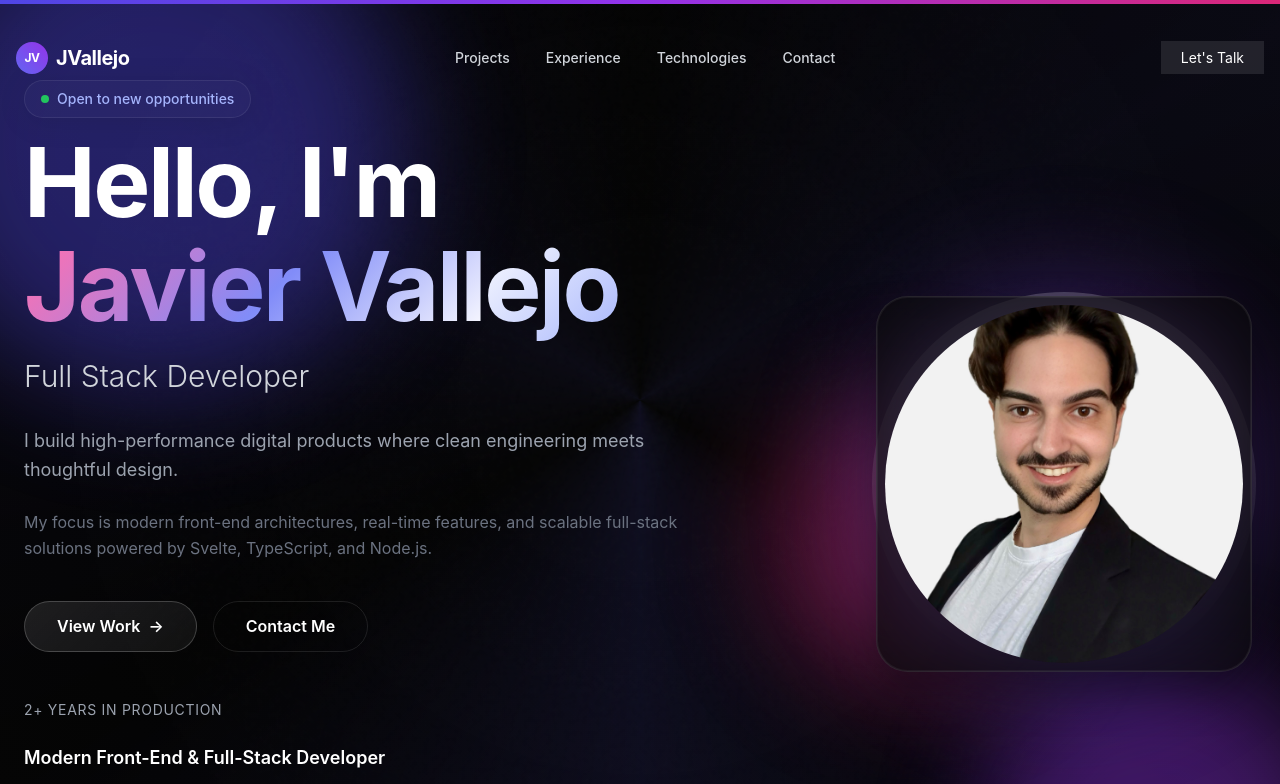
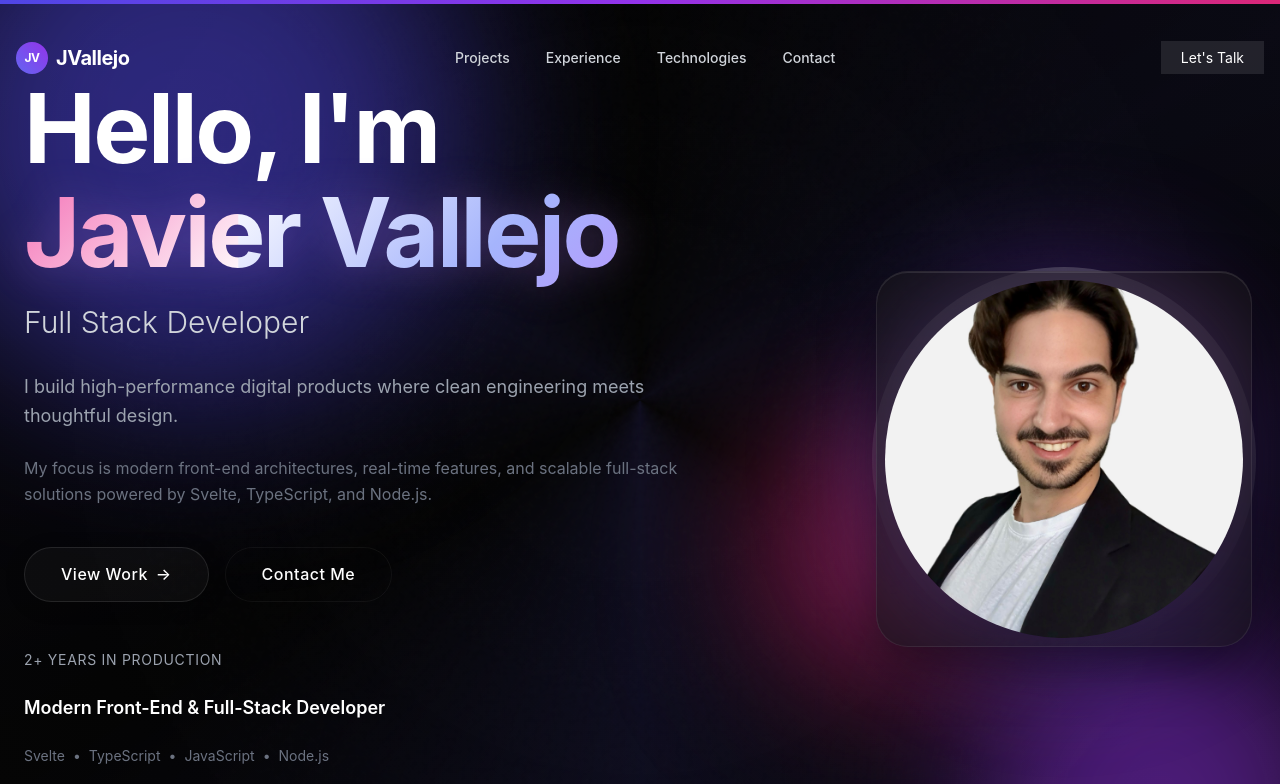
Before and after one commit to jvallejoarguez/porfolio-enhanced, a React (Vite) app: page / in a window 1280 px wide. Shown: the top 784 px of the page. Built offline with nearby package versions, Linux system fonts and the light colour scheme.

Commit message:
feat: Implement core portfolio UI components for navigation, contact, experience, projects, technologies, and global styling.

```diff
--- a/src/components/Contact/Contact.tsx
+++ b/src/components/Contact/Contact.tsx
@@ -1,6 +1,6 @@
 import { FC, useState } from 'react';
 import { motion } from 'framer-motion';
-import { Mail, Github, Linkedin, Send, MapPin, Clock, CheckCircle, ArrowRight } from 'lucide-react';
+import { Mail, Github, Linkedin, Send, MapPin, CheckCircle, ArrowRight } from 'lucide-react';
 
 interface FormData {
   name: string;
@@ -27,9 +27,13 @@ const Contact: FC = () => {
   const handleSubmit = async (e: React.FormEvent) => {
     e.preventDefault();
     setIsSubmitting(true);
+
+    // Simulate submission
     await new Promise(resolve => setTimeout(resolve, 2000));
+
     setIsSubmitting(false);
     setIsSubmitted(true);
+
     setTimeout(() => {
       setIsSubmitted(false);
       setFormData({ name: '', email: '', subject: '', message: '' });
@@ -37,11 +41,11 @@ const Contact: FC = () => {
   };
 
   return (
-    <section className="section relative py-32" id="contact">
+    <section className="section relative py-16 md:py-32" id="contact">
        {/* Background Orbs */}
        <div className="absolute inset-0 pointer-events-none overflow-hidden">
-        <div className="absolute bottom-0 left-0 w-[600px] h-[600px] bg-pink-600/10 rounded-full blur-[120px]"></div>
-        <div className="absolute top-1/2 right-0 w-[400px] h-[400px] bg-blue-600/10 rounded-full blur-[100px]"></div>
+        <div className="orb orb-accent w-[600px] h-[600px] bottom-0 left-0 opacity-20"></div>
+        <div className="orb orb-secondary w-[400px] h-[400px] top-1/2 right-0 opacity-20"></div>
       </div>
 
       <div className="max-w-7xl mx-auto px-6 relative z-10">
@@ -81,7 +85,7 @@ const Contact: FC = () => {
                     value={formData.name}
                     onChange={handleInputChange}
                     required
-                    className="w-full px-4 py-3 rounded-xl bg-white/5 border border-white/10 text-white placeholder-gray-500 focus:outline-none focus:ring-2 focus:ring-primary-500/50 focus:bg-white/10 transition-all"
+                    className="w-full px-4 py-3 rounded-xl bg-white/5 border border-white/10 text-[16px] md:text-base text-white placeholder-gray-500 focus:outline-none focus:ring-2 focus:ring-primary-500/50 focus:bg-white/10 transition-all"
                     placeholder="John Doe"
                   />
                 </div>
@@ -94,7 +98,7 @@ const Contact: FC = () => {
                     value={formData.email}
                     onChange={handleInputChange}
                     required
-                    className="w-full px-4 py-3 rounded-xl bg-white/5 border border-white/10 text-white placeholder-gray-500 focus:outline-none focus:ring-2 focus:ring-primary-500/50 focus:bg-white/10 transition-all"
+                    className="w-full px-4 py-3 rounded-xl bg-white/5 border border-white/10 text-[16px] md:text-base text-white placeholder-gray-500 focus:outline-none focus:ring-2 focus:ring-primary-500/50 focus:bg-white/10 transition-all"
                     placeholder="john@example.com"
                   />
                 </div>
@@ -109,7 +113,7 @@ const Contact: FC = () => {
                   value={formData.subject}
                   onChange={handleInputChange}
                   required
-                  className="w-full px-4 py-3 rounded-xl bg-white/5 border border-white/10 text-white placeholder-gray-500 focus:outline-none focus:ring-2 focus:ring-primary-500/50 focus:bg-white/10 transition-all"
+                  className="w-full px-4 py-3 rounded-xl bg-white/5 border border-white/10 text-[16px] md:text-base text-white placeholder-gray-500 focus:outline-none focus:ring-2 focus:ring-primary-500/50 focus:bg-white/10 transition-all"
                   placeholder="Project Inquiry"
                 />
               </div>
@@ -123,7 +127,7 @@ const Contact: FC = () => {
                   onChange={handleInputChange}
                   required
                   rows={5}
-                  className="w-full px-4 py-3 rounded-xl bg-white/5 border border-white/10 text-white placeholder-gray-500 focus:outline-none focus:ring-2 focus:ring-primary-500/50 focus:bg-white/10 transition-all resize-none"
+                  className="w-full px-4 py-3 rounded-xl bg-white/5 border border-white/10 text-[16px] md:text-base text-white placeholder-gray-500 focus:outline-none focus:ring-2 focus:ring-primary-500/50 focus:bg-white/10 transition-all resize-none"
                   placeholder="Tell me about your project..."
                 />
               </div>
@@ -176,19 +180,6 @@ const Contact: FC = () => {
                     <div className="text-white font-medium">Gibraltar (Remote Worldwide)</div>
                   </div>
                 </div>
-
-                <div className="flex items-center gap-4 group">
-                  <div className="p-3 rounded-xl bg-white/5 text-green-400">
-                    <Clock size={24} />
-                  </div>
-                  <div>
-                    <div className="text-sm text-gray-400">Status</div>
-                    <div className="text-white font-medium flex items-center gap-2">
-                      <span className="w-2 h-2 rounded-full bg-green-500 animate-pulse"></span>
-                      Open to new opportunities
-                    </div>
-                  </div>
-                </div>
               </div>
             </div>
 
--- a/src/components/Header/Header.tsx
+++ b/src/components/Header/Header.tsx
@@ -31,9 +31,9 @@ const Header: FC = () => {
     <header className="relative min-h-screen flex items-center justify-center overflow-hidden py-20 px-6">
       {/* Optimized Floating Orbs Background using CSS Animations */}
       <div className="absolute inset-0 overflow-hidden pointer-events-none">
-        <div className="orb orb-primary w-[500px] h-[500px] top-[-100px] left-[-100px] animate-float" style={{ animationDelay: '0s', willChange: 'transform' }}></div>
-        <div className="orb orb-secondary w-[400px] h-[400px] bottom-[-50px] right-[-100px] animate-float" style={{ animationDelay: '-2s', willChange: 'transform' }}></div>
-        <div className="orb orb-accent w-[300px] h-[300px] top-[40%] left-[60%] animate-float" style={{ animationDelay: '-4s', willChange: 'transform' }}></div>
+        <div className="orb orb-primary w-[300px] h-[300px] md:w-[500px] md:h-[500px] top-[-50px] md:top-[-100px] left-[-50px] md:left-[-100px] animate-float" style={{ animationDelay: '0s', willChange: 'transform' }}></div>
+        <div className="orb orb-secondary w-[250px] h-[250px] md:w-[400px] md:h-[400px] bottom-[-25px] md:bottom-[-50px] right-[-50px] md:right-[-100px] animate-float" style={{ animationDelay: '-2s', willChange: 'transform' }}></div>
+        <div className="orb orb-accent w-[200px] h-[200px] md:w-[300px] md:h-[300px] top-[40%] left-[60%] animate-float" style={{ animationDelay: '-4s', willChange: 'transform' }}></div>
       </div>
 
       <motion.div
@@ -42,21 +42,13 @@ const Header: FC = () => {
         initial="hidden"
         animate="visible"
       >
-        <div className="flex flex-col-reverse lg:flex-row items-center justify-between gap-12 lg:gap-20">
+        <div className="flex flex-col lg:flex-row items-center justify-between gap-12 lg:gap-20">
 
           {/* Left Content */}
           <div className="flex-1 text-center lg:text-left">
-            <motion.div variants={itemVariants} className="inline-block mb-4">
-              <div className="px-4 py-2 rounded-full ios-glass bg-white/5 border-white/10 flex items-center gap-2 text-sm font-medium text-primary-300">
-                <span className="relative flex h-2 w-2">
-                  <span className="animate-ping absolute inline-flex h-full w-full rounded-full bg-green-400 opacity-75"></span>
-                  <span className="relative inline-flex rounded-full h-2 w-2 bg-green-500"></span>
-                </span>
-                Open to new opportunities
-              </div>
-            </motion.div>
 
-            <motion.h1 variants={itemVariants} className="text-5xl md:text-7xl lg:text-8xl font-bold tracking-tight mb-6">
+
+            <motion.h1 variants={itemVariants} className="text-4xl md:text-7xl lg:text-8xl font-bold tracking-tight mb-6">
               <span className="block text-white mb-2">Hello, I'm</span>
               <span className="liquid-text">Javier Vallejo</span>
             </motion.h1>
@@ -122,9 +114,9 @@ const Header: FC = () => {
           {/* Right Content - Profile Image */}
           <motion.div
             variants={itemVariants}
-            className="relative flex-shrink-0"
+            className="relative flex-shrink-0 mt-8 lg:mt-0"
           >
-            <div className="relative w-72 h-72 md:w-96 md:h-96 group">
+            <div className="relative w-64 h-64 md:w-96 md:h-96 group">
               {/* Animated Glow Effect */}
               <div className="absolute inset-0 bg-gradient-to-tr from-primary-500 to-purple-600 rounded-full blur-3xl opacity-40 group-hover:opacity-60 transition-opacity duration-700 animate-pulse-glow"></div>
 
--- a/src/index.css
+++ b/src/index.css
@@ -7,12 +7,12 @@ html {
 }
 
 :root {
-  font-family: 'Inter', system-ui, -apple-system, BlinkMacSystemFont, sans-serif;
+  font-family: "Inter", system-ui, -apple-system, BlinkMacSystemFont, sans-serif;
   line-height: 1.6;
   font-weight: 400;
   color-scheme: dark;
   color: rgba(255, 255, 255, 0.92);
-  background-color: #050505; /* Deep obsidian black */
+  background-color: #000000; /* Pure obsidian */
 
   font-synthesis: none;
   text-rendering: optimizeLegibility;
@@ -20,8 +20,9 @@ html {
   -moz-osx-font-smoothing: grayscale;
 
   /* Global Performance Variables */
-  --glass-border: rgba(255, 255, 255, 0.08);
-  --glass-bg: rgba(255, 255, 255, 0.02);
+  --glass-border: rgba(255, 255, 255, 0.12);
+  --glass-bg: rgba(255, 255, 255, 0.03);
+  --glass-highlight: rgba(255, 255, 255, 0.08);
 }
 
 body {
@@ -29,34 +30,52 @@ body {
   min-width: 320px;
   min-height: 100vh;
   overflow-x: hidden;
-  background-color: #050505;
-  /* Performance Optimized Background Mesh */
-  background-image:
-    radial-gradient(circle at 15% 50%, rgba(76, 29, 149, 0.08), transparent 25%),
-    radial-gradient(circle at 85% 30%, rgba(56, 189, 248, 0.08), transparent 25%);
+  background-color: #000000;
+  /* Deep Atmospheric Background */
+  background-image: radial-gradient(
+      circle at 50% 0%,
+      rgba(76, 29, 149, 0.15),
+      transparent 40%
+    ),
+    radial-gradient(circle at 0% 50%, rgba(56, 189, 248, 0.1), transparent 40%),
+    radial-gradient(
+      circle at 100% 50%,
+      rgba(236, 72, 153, 0.1),
+      transparent 40%
+    );
+  background-attachment: fixed;
 }
 
-/* --- IOS 26 "Obsidian Glass" System --- */
+/* --- IOS 26 "Liquid Glass" System --- */
 
-/* Glass Panels - Optimized for Performance */
+/* Base Glass Panel */
 .ios-glass {
   background: var(--glass-bg);
-  backdrop-filter: blur(12px); /* Reduced blur for performance */
-  -webkit-backdrop-filter: blur(12px);
+  backdrop-filter: blur(20px) saturate(180%);
+  -webkit-backdrop-filter: blur(20px) saturate(180%);
   border: 1px solid var(--glass-border);
-  box-shadow: 0 4px 30px rgba(0, 0, 0, 0.1);
+  box-shadow: 0 8px 32px 0 rgba(0, 0, 0, 0.3),
+    inset 0 0 0 1px var(--glass-highlight);
   border-radius: 24px;
-  transform: translateZ(0); /* Hardware acceleration */
+  transform: translateZ(0);
+  transition: all 0.3s cubic-bezier(0.4, 0, 0.2, 1);
 }
 
+.ios-glass:hover {
+  background: rgba(255, 255, 255, 0.06);
+  border-color: rgba(255, 255, 255, 0.2);
+  box-shadow: 0 12px 40px 0 rgba(0, 0, 0, 0.4),
+    inset 0 0 0 1px rgba(255, 255, 255, 0.15);
+}
+
+/* Strong Glass (for cards/modals) */
 .ios-glass-strong {
-  background: rgba(10, 10, 10, 0.7);
-  backdrop-filter: blur(24px);
-  -webkit-backdrop-filter: blur(24px);
-  border: 1px solid rgba(255, 255, 255, 0.1);
-  box-shadow:
-    0 20px 40px rgba(0, 0, 0, 0.4),
-    inset 0 0 0 1px rgba(255, 255, 255, 0.05);
+  background: rgba(20, 20, 20, 0.6);
+  backdrop-filter: blur(40px) saturate(200%);
+  -webkit-backdrop-filter: blur(40px) saturate(200%);
+  border: 1px solid rgba(255, 255, 255, 0.08);
+  box-shadow: 0 20px 50px rgba(0, 0, 0, 0.5),
+    inset 0 1px 0 0 rgba(255, 255, 255, 0.1);
   border-radius: 32px;
   transform: translateZ(0);
 }
@@ -66,105 +85,120 @@ body {
   background: linear-gradient(
     135deg,
     #fff 0%,
-    #a5b4fc 20%,
-    #c084fc 40%,
-    #f472b6 60%,
-    #818cf8 80%,
+    #a5b4fc 25%,
+    #c084fc 50%,
+    #f472b6 75%,
     #fff 100%
   );
   background-size: 200% auto;
   color: transparent;
   -webkit-background-clip: text;
   background-clip: text;
-  animation: liquid-flow 8s linear infinite;
+  animation: liquid-flow 6s linear infinite;
   will-change: background-position;
+  filter: drop-shadow(0 0 20px rgba(192, 132, 252, 0.3));
 }
 
 @keyframes liquid-flow {
-  0% { background-position: 0% 50%; }
-  100% { background-position: 200% 50%; }
+  0% {
+    background-position: 0% 50%;
+  }
+  100% {
+    background-position: 200% 50%;
+  }
 }
 
 /* Optimized Floating Orbs */
 .orb {
   position: absolute;
   border-radius: 50%;
-  filter: blur(60px); /* Reduced from 80px */
-  opacity: 0.4;
+  filter: blur(80px);
+  opacity: 0.5;
   z-index: -1;
-  will-change: transform; /* Performance hint */
+  will-change: transform;
+  mix-blend-mode: screen;
 }
 
-.orb-primary { background: #4f46e5; } /* indigo-600 */
-.orb-secondary { background: #9333ea; } /* purple-600 */
-.orb-accent { background: #db2777; } /* pink-600 */
-
-@keyframes float-orb {
-  0%, 100% { transform: translate3d(0, 0, 0) scale(1); }
-  33% { transform: translate3d(30px, -30px, 0) scale(1.1); }
-  66% { transform: translate3d(-20px, 20px, 0) scale(0.9); }
+.orb-primary {
+  background: #4f46e5;
+}
+.orb-secondary {
+  background: #9333ea;
+}
+.orb-accent {
+  background: #db2777;
 }
 
 .animate-float {
-  animation: float-orb 10s ease-in-out infinite;
+  animation: float-orb 12s ease-in-out infinite;
 }
 
-/* 3D Tilt Card */
-.tilt-card {
-  transition: transform 0.4s cubic-bezier(0.2, 0, 0.2, 1); /* Faster spring */
-  transform-style: preserve-3d;
-  will-change: transform;
+@keyframes float-orb {
+  0%,
+  100% {
+    transform: translate3d(0, 0, 0) scale(1);
+  }
+  33% {
+    transform: translate3d(50px, -30px, 0) scale(1.1);
+  }
+  66% {
+    transform: translate3d(-30px, 40px, 0) scale(0.9);
+  }
 }
 
-.tilt-card:hover {
-  transform: perspective(1000px) rotateX(2deg) rotateY(2deg) scale3d(1.01, 1.01, 1.01);
+/* Premium Liquid Buttons */
+.btn-liquid {
+  background: rgba(255, 255, 255, 0.03);
+  backdrop-filter: blur(20px);
+  border: 1px solid rgba(255, 255, 255, 0.1);
+  border-radius: 9999px;
+  padding: 14px 36px;
+  color: white;
+  font-weight: 500;
+  letter-spacing: 0.5px;
+  transition: all 0.4s cubic-bezier(0.4, 0, 0.2, 1);
+  position: relative;
+  overflow: hidden;
+  box-shadow: 0 4px 20px rgba(0, 0, 0, 0.2);
 }
 
-/* Premium Buttons */
-.btn-liquid {
-  background: linear-gradient(135deg, rgba(255,255,255,0.1), rgba(255,255,255,0.05));
-  backdrop-filter: blur(10px);
-  border: 1px solid rgba(255,255,255,0.2);
-  border-radius: 9999px;
-  padding: 12px 32px;
-  color: white;
-  font-weight: 600;
-  transition: all 0.3s ease;
-  position: relative;
-  overflow: hidden;
-}
-
-.btn-liquid::after {
-  content: '';
+.btn-liquid::before {
+  content: "";
   position: absolute;
-  top: 0;
-  left: -100%;
-  width: 100%;
-  height: 100%;
-  background: linear-gradient(90deg, transparent, rgba(255,255,255,0.2), transparent);
-  transition: 0.5s;
+  inset: 0;
+  background: linear-gradient(
+    90deg,
+    transparent,
+    rgba(255, 255, 255, 0.1),
+    transparent
+  );
+  transform: translateX(-100%);
+  transition: 0.6s;
 }
 
 .btn-liquid:hover {
-  border-color: rgba(255,255,255,0.4);
-  transform: translateY(-2px);
-  box-shadow: 0 0 20px rgba(255,255,255,0.1);
+  background: rgba(255, 255, 255, 0.08);
+  border-color: rgba(255, 255, 255, 0.3);
+  transform: translateY(-2px) scale(1.02);
+  box-shadow: 0 0 30px rgba(255, 255, 255, 0.1),
+    inset 0 0 20px rgba(255, 255, 255, 0.05);
 }
 
-.btn-liquid:hover::after {
-  left: 100%;
+.btn-liquid:hover::before {
+  transform: translateX(100%);
 }
 
 .btn-liquid-secondary {
   @apply btn-liquid;
   background: transparent;
-  border: 1px solid rgba(255,255,255,0.1);
+  border: 1px solid rgba(255, 255, 255, 0.05);
+  box-shadow: none;
 }
 
 .btn-liquid-secondary:hover {
-  background: rgba(255,255,255,0.05);
+  background: rgba(255, 255, 255, 0.05);
+  border-color: rgba(255, 255, 255, 0.2);
 }
-
 
 /* Section Styles */
 .section {
@@ -176,36 +210,48 @@ body {
 
 /* Scrollbar */
 ::-webkit-scrollbar {
-  width: 6px;
+  width: 8px;
 }
-
 ::-webkit-scrollbar-track {
-  background: #050505;
+  background: #000;
 }
-
 ::-webkit-scrollbar-thumb {
-  background: #333;
-  border-radius: 3px;
+  background: rgba(255, 255, 255, 0.1);
+  border-radius: 4px;
+  border: 2px solid #000;
 }
-
 ::-webkit-scrollbar-thumb:hover {
-  background: #555;
+  background: rgba(255, 255, 255, 0.2);
 }
 
 /* Utilities */
-.section-heading { @apply text-3xl md:text-4xl font-bold text-white mb-8 inline-block relative; }
-.section-description { @apply text-gray-400 text-lg max-w-2xl mx-auto leading-relaxed; }
+.section-heading {
+  @apply text-4xl md:text-5xl font-bold text-white mb-12 inline-block relative;
+  letter-spacing: -0.02em;
+}
+
+.section-description {
+  @apply text-gray-400 text-lg max-w-2xl mx-auto leading-relaxed;
+}
+
 .section-heading-underline {
   position: absolute;
-  bottom: -8px;
-  left: 0;
-  width: 40%;
-  height: 2px;
-  background: linear-gradient(90deg, #818cf8, transparent);
+  bottom: -12px;
+  left: 50%;
+  transform: translateX(-50%);
+  width: 60px;
+  height: 4px;
+  background: linear-gradient(90deg, #818cf8, #c084fc);
+  border-radius: 2px;
+  box-shadow: 0 0 20px rgba(129, 140, 248, 0.5);
 }
 
-@keyframes pulse-glow {
-  0%, 100% { box-shadow: 0 0 20px rgba(99, 102, 241, 0.1); }
-  50% { box-shadow: 0 0 30px rgba(168, 85, 247, 0.2); }
+@media (max-width: 768px) {
+  html {
+    font-size: 14px;
+  }
+  .section {
+    padding-top: 5rem;
+    padding-bottom: 5rem;
+  }
 }
-.animate-pulse-glow { animation: pulse-glow 4s ease-in-out infinite; }
```
Also changed, not shown: src/components/Experience/Experience.tsx (+5 -5 lines), src/components/Navbar/Navbar.tsx (+8 -7 lines), src/components/Projects/Projects.tsx (+4 -3 lines), src/components/Technologies/Technologies.tsx (+8 -4 lines).
